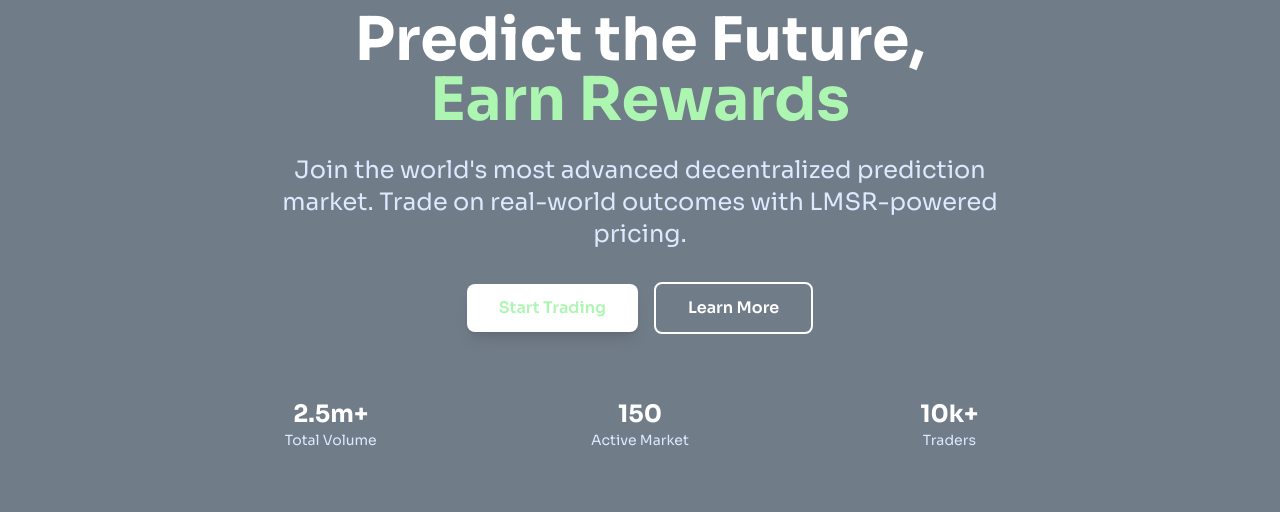
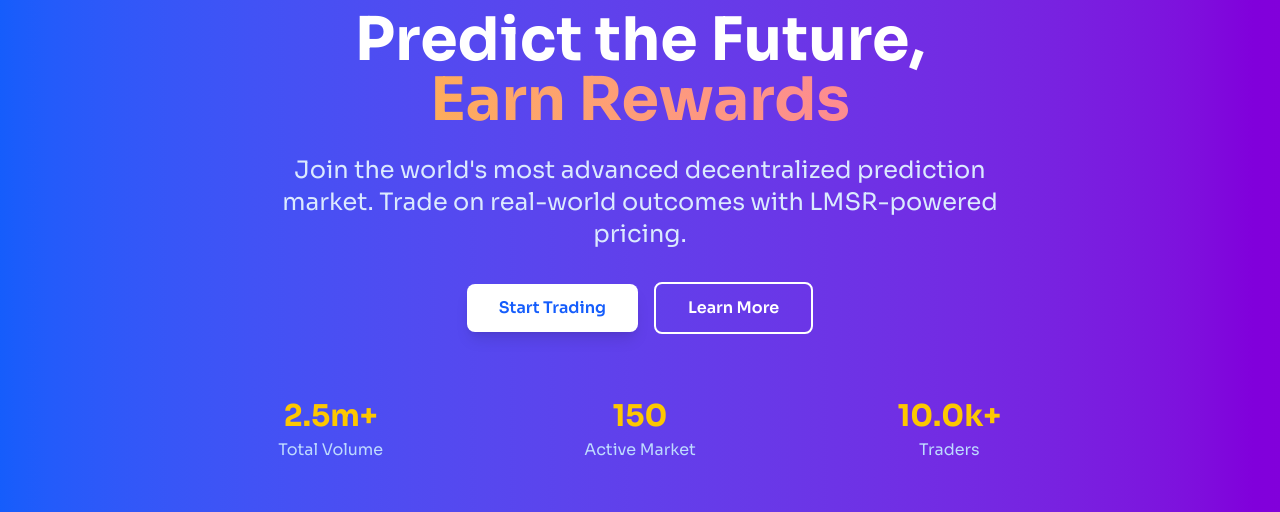
Before and after one commit to Saber1Y/prediction-market, a Next.js app in the folder frontend/: page / in a window 1280 px wide. Shown: the part 135-647 px from the top of the page. Built offline with nearby package versions, Linux system fonts and the light colour scheme; no server answers.

Commit message:
Add animated statistics to HeroSection and update styles

```diff
--- a/frontend/src/components/HeroSection.tsx
+++ b/frontend/src/components/HeroSection.tsx
@@ -1,8 +1,31 @@
 "use client";
+import { useSpring, animated } from "@react-spring/web";
 
 interface stateProps {
   value: string;
   label: string;
+}
+
+function StatAnimated({ value, label }: { value: string; label: string }) {
+  const spring = useSpring({
+    from: { val: 0 },
+    to: { val: parseFloat(value) },
+    config: { tension: 120, friction: 14 },
+    delay: 500, // Start animation after component mounts
+  });
+
+  return (
+    <div className="text-center">
+      <animated.div className="text-3xl font-bold text-yellow-400">
+        {spring.val.to((val) =>
+          value.includes("k") || value.includes("m")
+            ? `${val.toFixed(1)}${value.replace(/[0-9.]/g, "")}`
+            : Math.floor(val).toString()
+        )}
+      </animated.div>
+      <div className="text-blue-200 mt-1">{label}</div>
+    </div>
+  );
 }
 
 export function HeroSection() {
@@ -21,13 +44,27 @@ export function HeroSection() {
     },
   ];
 
+  // This code is not correct as-is because `value` is not defined in this scope.
+  // If you want to animate each stat's value, you need to use `useSpring` inside the map or create a separate component for each stat.
+  // Example (inside the map):
+  // {stats.map((stat, index) => {
+  //   const spring = useSpring({
+  //     from: { val: 0 },
+  //     to: { val: parseFloat(stat.value) }, // Make sure value is a number
+  //     config: { tension: 120, friction: 14 },
+  //   });
+  //   return (
+  //     <animated.span style={spring}>{stat.value}</animated.span>
+  //   );
+  // })}
+
   return (
-    <div className="">
+    <div className="bg-linear-to-r from-blue-600 to-purple-700 text-white">
       <div className="max-w-7xl mx-auto px-4 sm:px-6 lg:px-8 py-20">
         <div className="text-center">
-          <h1 className="text-4xl sm:text-5xl md:text-6xl font-bold mb-6 text-white">
+          <h1 className="text-4xl sm:text-5xl md:text-6xl font-bold mb-6">
             Predict the Future,
-            <span className="block  bg-clip-text text-[#adf6b1]">
+            <span className="block text-transparent bg-clip-text bg-linear-to-r from-yellow-400 to-pink-400">
               Earn Rewards
             </span>
           </h1>
@@ -38,27 +75,20 @@ export function HeroSection() {
           </p>
 
           <div className="flex flex-col sm:flex-row gap-4 justify-center items-center">
-            <button className="bg-white text-[#adf6b1] px-8 py-3 rounded-lg font-semibold hover:bg-gray-100 transition-colors duration-200 shadow-lg">
+            <button className="bg-white text-blue-600 px-8 py-3 rounded-lg font-semibold hover:bg-gray-100 transition-colors duration-200 shadow-lg">
               Start Trading
             </button>
 
-            <button className="border-2 border-white text-white px-8 py-3 rounded-lg font-semibold hover:bg-white hover:text-[#adf6b1] transition-colors duration-200">
+            <button className="border-2 border-white text-white px-8 py-3 rounded-lg font-semibold hover:bg-white hover:text-blue-600 transition-colors duration-200">
               Learn More
             </button>
           </div>
 
-          {/* Stats */}
+          {/* Animated Stats */}
           <div className="mt-16 grid grid-cols-1 sm:grid-cols-3 gap-8 max-w-4xl mx-auto">
-            {stats.map((stat, index) => {
-              return (
-                <div key={index} className="flex flex-col">
-                  <span className="text-2xl font-bold text-white">
-                    {stat.value}
-                  </span>
-                  <span className="text-sm text-blue-100">{stat.label}</span>
-                </div>
-              );
-            })}
+            {stats.map((stat, index) => (
+              <StatAnimated key={index} value={stat.value} label={stat.label} />
+            ))}
           </div>
         </div>
       </div>
```
